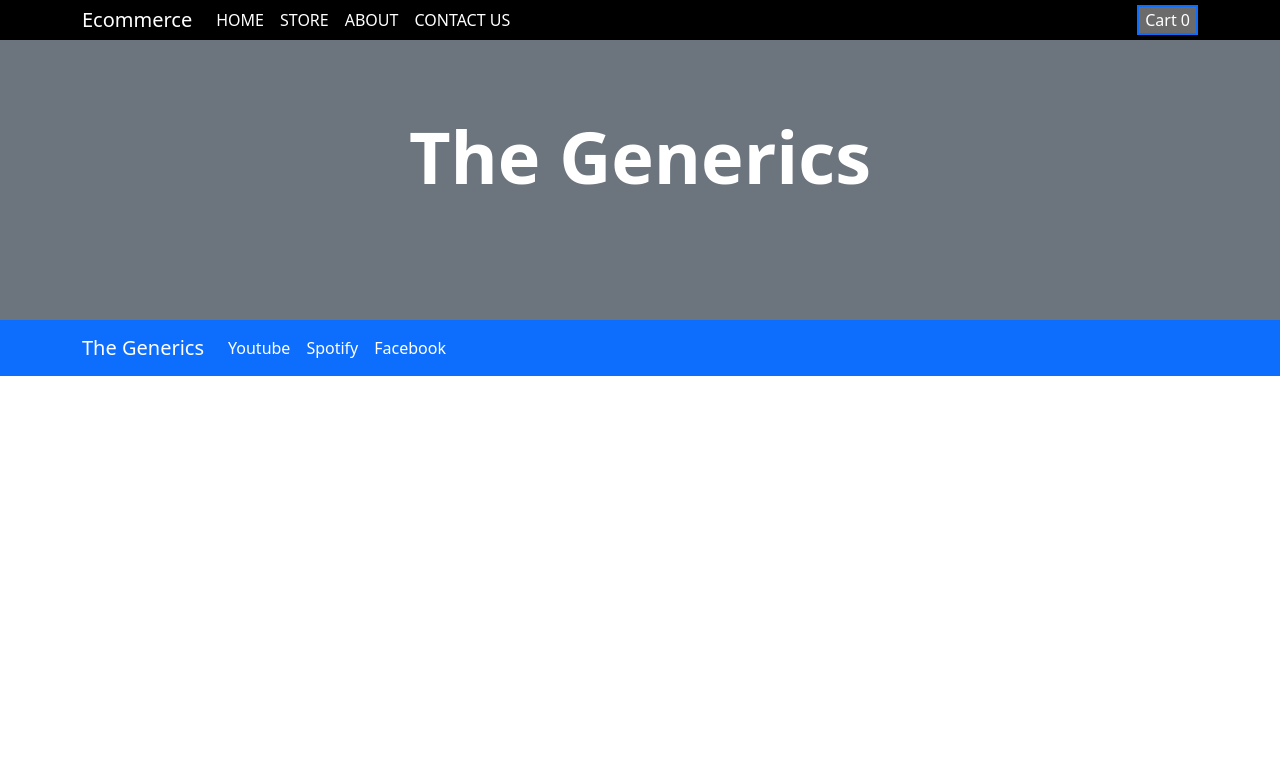
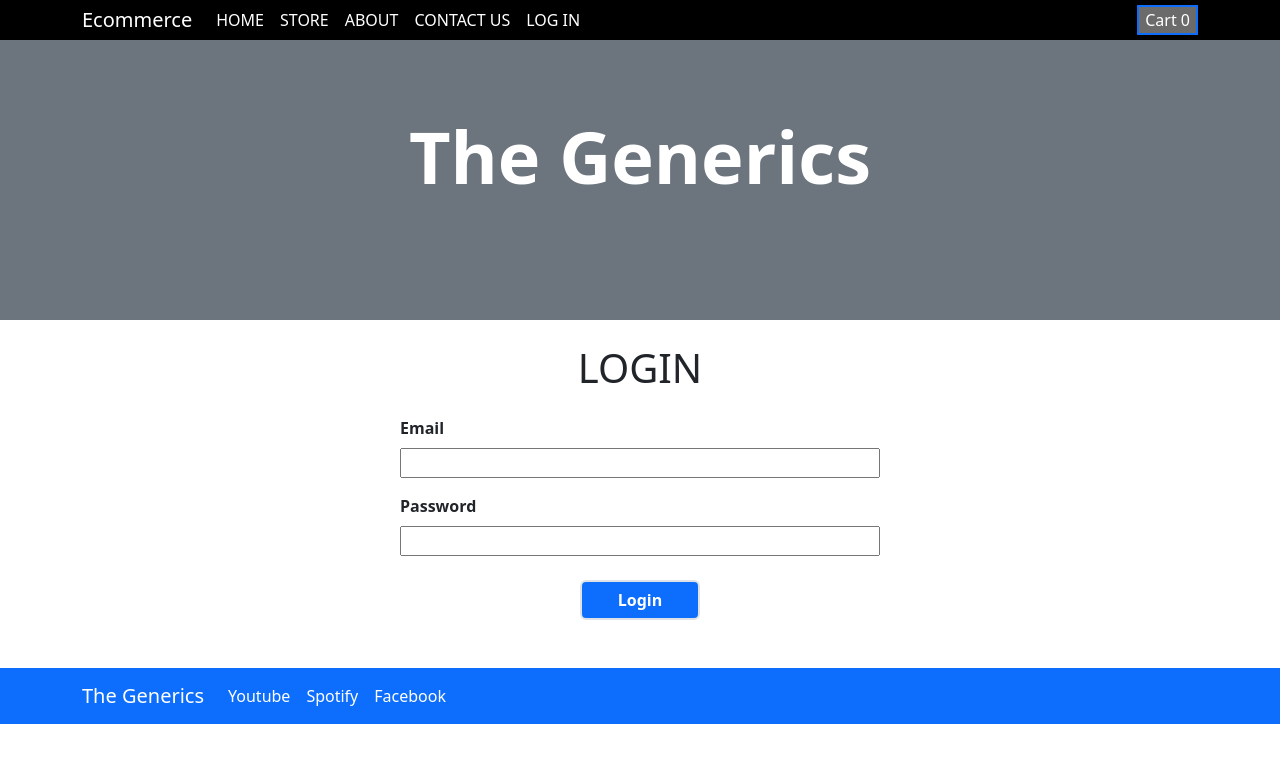
Before and after one commit to MayankTiwari9/Ecommerce-React, a React (Create React App) app: page /auth in a window 1280 px wide. Shown: the top 762 px of the page. Built offline with nearby package versions, Linux system fonts and the light colour scheme.

Commit message:
Login Done usin Firebase API

```diff
--- a/src/App.js
+++ b/src/App.js
@@ -9,6 +9,7 @@ import { BrowserRouter as Router, Routes, Route } from "react-router-dom";
 import About from "./Components/About/About";
 import ContactUs from "./Components/ContactUs/ContactUs";
 import ProductDetail from "./Components/ProductDetail/ProductDetail";
+import AuthenticationForm from "./Components/Authentication/AuthenticationForm";
 
 function App() {
   const [openCart, setOpenCart] = useState(false);
@@ -24,6 +25,7 @@ function App() {
           <Route path="/about" element={<About />} />
           <Route path="/contact" element={<ContactUs/>}/>
           <Route path="/productdetails/:productid" element={<ProductDetail/>}/>
+          <Route path="/auth" element={<AuthenticationForm/>}/>
         </Routes>
         <Footer />
       </Router>
--- /dev/null
+++ b/src/Components/Authentication/AuthenticationForm.js
@@ -0,0 +1,64 @@
+import React, { useContext, useRef } from 'react'
+import TokenContext from '../../store/token-context';
+
+const AuthenticationForm = () => {
+    const tokenContext  = useContext(TokenContext);
+
+    const emailRef = useRef();
+    const passwordRef = useRef();
+
+    const formSubmitHandler = (e) => {
+        e.preventDefault();
+
+        const enteredEmail = emailRef.current.value;
+        const eneteredPassword = passwordRef.current.value;
+
+        fetch('https://identitytoolkit.googleapis.com/v1/accounts:signInWithPassword?key=AIzaSyDrOuWyBP38zfBWZC5Fp9B7NSOkXPLUmEU',
+        {
+            method: 'POST',
+            body: JSON.stringify({
+                email: enteredEmail,
+                password: eneteredPassword,
+                returnSecureToken: true,
+            }),
+            headers: {
+                "Content-Type": "application/json"
+            }
+        })
+        .then((res) => {
+            if (res.ok) {
+              return res.json();
+            } else {
+              return res.json().then((data) => {
+                alert(data.error.message);
+                throw new Error("Authentication failed");
+              });
+            }
+          })
+          .then((data) => {
+            tokenContext.login(data.idToken);
+          })
+          .catch((err) => {
+            console.log(err);
+          })
+    }
+
+  return (
+    <form className='d-flex flex-column m-4 w-50 mx-auto align-items-center' onSubmit={formSubmitHandler}>
+        <h1>LOGIN</h1>
+      <div className='d-flex flex-column w-75'>
+        <label className='fw-bold mt-3'>Email</label>
+        <input className='mt-2' type='email' name='email' required ref={emailRef}/>
+      </div>
+      <div className='d-flex flex-column w-75'>
+        <label className='fw-bold mt-3'>Password</label>
+        <input className='mt-2' type='password' name='password' required ref={passwordRef}/>
+      </div>
+      <div className='d-flex flex-column w-75 align-items-center text-center'>
+        <button className=' fw-bold m-4 w-25 border border-2 rounded bg-primary text-white text-center' style={{height: "40px"}}>Login</button>
+      </div>
+    </form>
+  )
+}
+
+export default AuthenticationForm
--- a/src/Components/Header/Header.js
+++ b/src/Components/Header/Header.js
@@ -29,6 +29,9 @@ const Header = (props) => {
               <Nav.Link as={Link} to="/contact" className="active">
                 CONTACT US
               </Nav.Link>
+              <Nav.Link as={Link} to="/auth" className="active">
+                LOG IN
+              </Nav.Link>
             </Nav>
           </Navbar.Collapse>
           <Navbar.Collapse className="justify-content-end">
--- a/src/Components/Products/Products.js
+++ b/src/Components/Products/Products.js
@@ -69,7 +69,7 @@ const Products = () => {
         {productsArr &&
           productsArr.map((product) => {
             return (
-              <Link to={`/productdetails/${product.id}`}
+              <Link className="text-decoration-none" to={`/productdetails/${product.id}`}
               key={product.id}>
                 <Card
                   key={product.id}
--- a/src/index.js
+++ b/src/index.js
@@ -6,12 +6,13 @@ import reportWebVitals from "./reportWebVitals";
 
 import "../node_modules/react-bootstrap/dist/react-bootstrap";
 import "../node_modules/bootstrap/dist/css/bootstrap.css";
+import { TokenContextProvider } from "./store/token-context";
 
 const root = ReactDOM.createRoot(document.getElementById("root"));
 root.render(
-  <React.StrictMode>
+  <TokenContextProvider>
     <App />
-  </React.StrictMode>
+  </TokenContextProvider>
 );
 
 // If you want to start measuring performance in your app, pass a function
--- /dev/null
+++ b/src/store/token-context.js
@@ -0,0 +1,28 @@
+import React, { useState } from "react";
+
+const TokenContext = React.createContext({
+  token: "",
+  login: (token) => {},
+});
+
+export const TokenContextProvider = (props) => {
+  const [token, setToken] = useState(null);
+
+  const loginHandler = (token) => {
+    setToken(token);
+    localStorage.setItem("token", token);
+  };
+
+  const contextValue = {
+    token: token,
+    login: loginHandler,
+  };
+
+  return (
+    <TokenContext.Provider value={contextValue}>
+      {props.children}
+    </TokenContext.Provider>
+  );
+};
+
+export default TokenContext;
```
